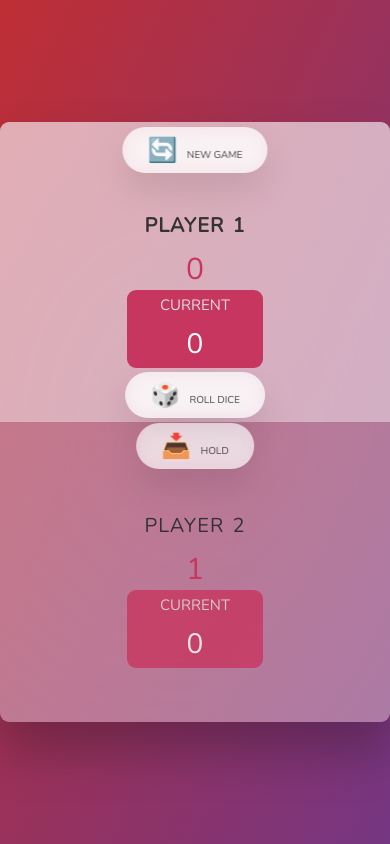
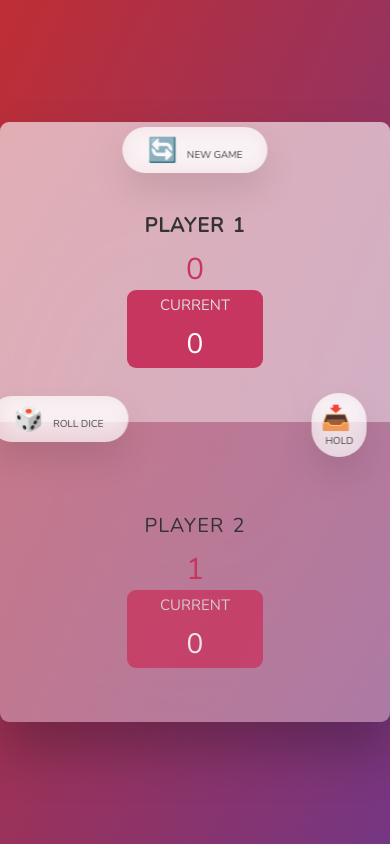
Before and after one commit to Ganeshshinde-2003/dice-game, a plain HTML site: page index.html in a window 390 px wide. Drawn offline with nearby package versions, Linux system fonts and the light colour scheme.

Commit message:
samllchange

```diff
--- a/style.css
+++ b/style.css
@@ -169,6 +169,9 @@ main {
   display: none;
 }
 @media (max-width: 750px) {
+  .dice {
+    top: 26.5rem;
+  }
   main {
     flex-direction: column;
   }
@@ -198,9 +201,12 @@ main {
     font-size: 1.5rem;
   }
   .btn--roll {
-    top: 25rem;
+    top: 27.35rem;
+    left: 15%;
   }
   .btn--hold {
-    top: 30.1rem;
+    top: 27.1rem;
+    left: 87%;
+    padding: 9px;
   }
 }
```
